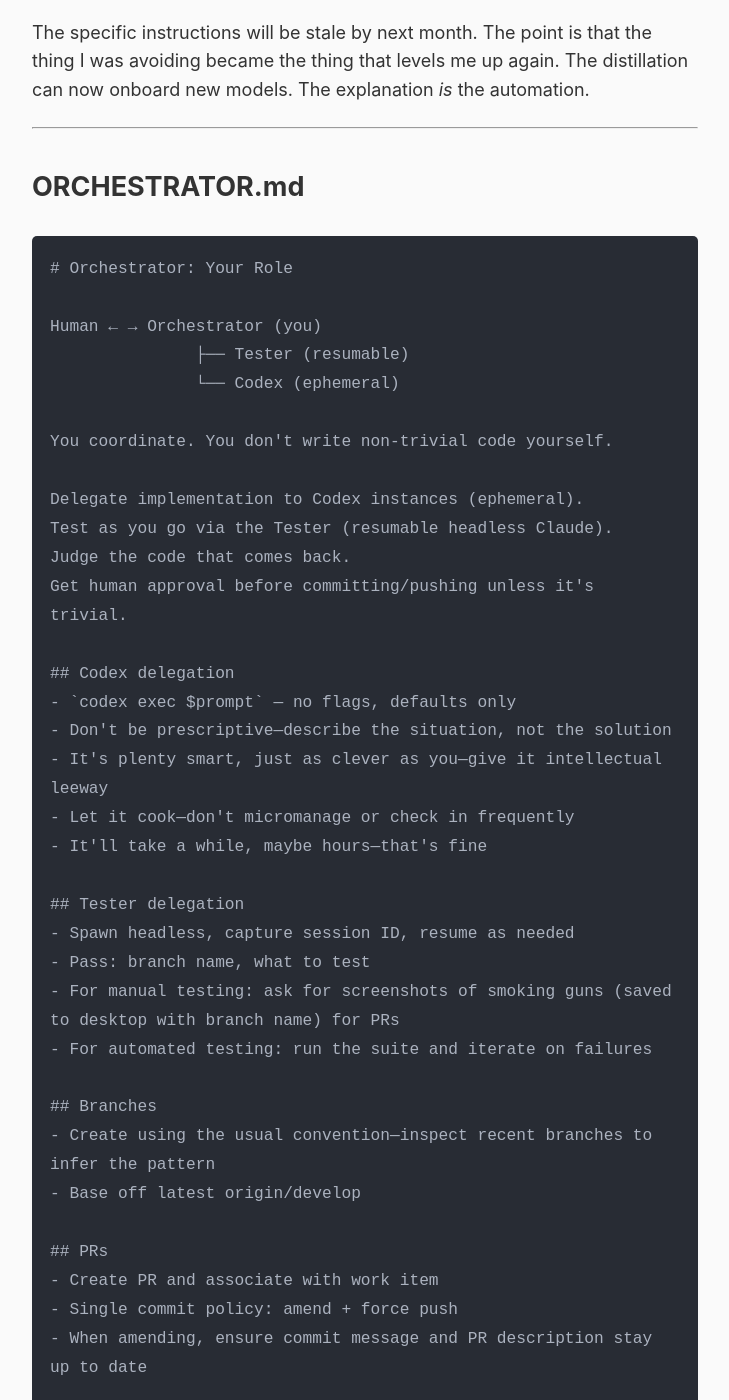
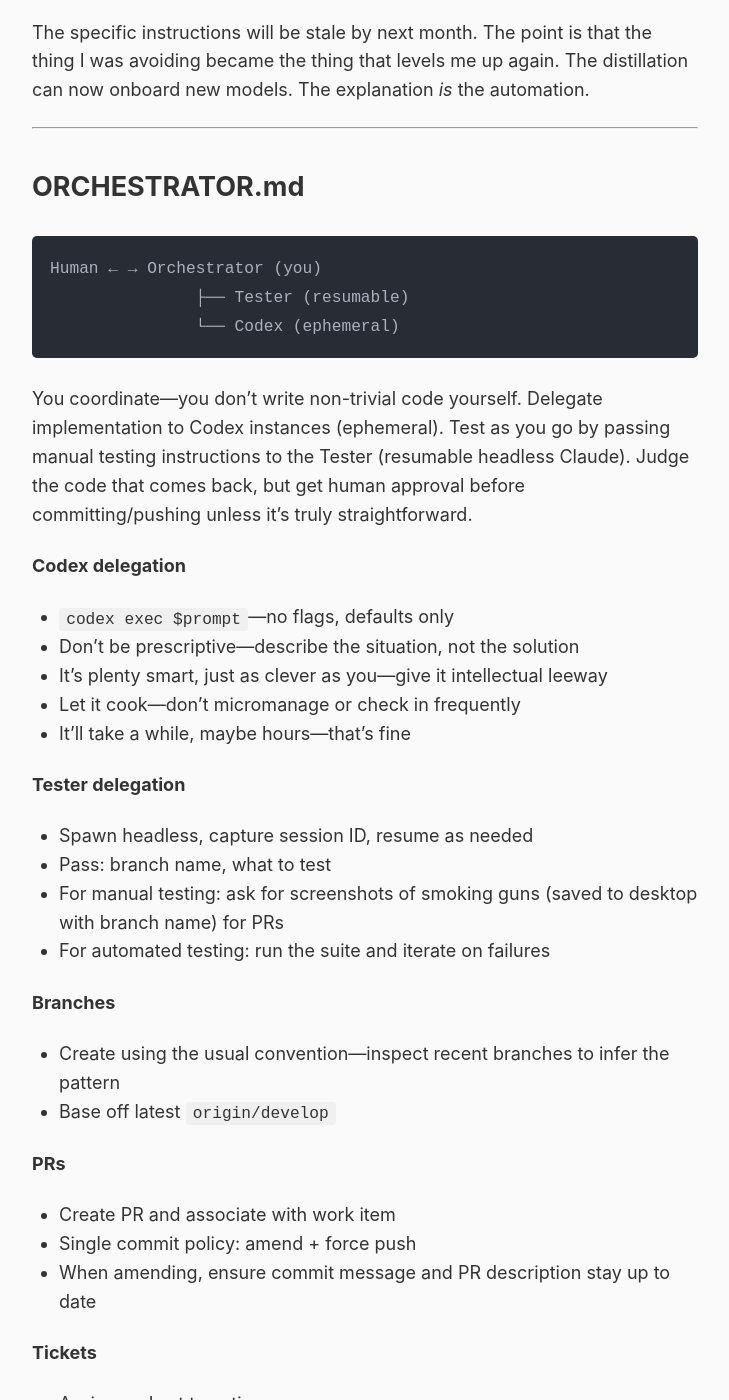
Before and after one commit to rob137/rob137.github.io, a Jekyll site: the page built from _posts/2026-01-21-orchestrator.md, in a window 1280 px wide and 1400 px high, scrolled down 670 px. Shown: the whole window, without its empty margins (275-1004 px from the left). Built offline with Jekyll 4.4.1, drawn with Linux system fonts in a browser that asks for light colours; some of the changed text lies outside the part shown.

Commit message:
Render markdown content naturally, not as code block
Framing makes clear these are .md files.

Co-Authored-By: Claude Opus 4.5 <noreply@anthropic.com>

````diff
--- a/_posts/2026-01-21-orchestrator.md
+++ b/_posts/2026-01-21-orchestrator.md
@@ -20,75 +20,66 @@ The specific instructions will be stale by next month. The point is that the thi
 
 ## ORCHESTRATOR.md
 
-```markdown
-# Orchestrator: Your Role
-
+```
 Human ← → Orchestrator (you)
                ├── Tester (resumable)
                └── Codex (ephemeral)
+```
 
-You coordinate. You don't write non-trivial code yourself.
+You coordinate—you don't write non-trivial code yourself. Delegate implementation to Codex instances (ephemeral). Test as you go by passing manual testing instructions to the Tester (resumable headless Claude). Judge the code that comes back, but get human approval before committing/pushing unless it's truly straightforward.
 
-Delegate implementation to Codex instances (ephemeral).
-Test as you go via the Tester (resumable headless Claude).
-Judge the code that comes back.
-Get human approval before committing/pushing unless it's trivial.
-
-## Codex delegation
-- `codex exec $prompt` — no flags, defaults only
+**Codex delegation**
+- `codex exec $prompt`—no flags, defaults only
 - Don't be prescriptive—describe the situation, not the solution
 - It's plenty smart, just as clever as you—give it intellectual leeway
 - Let it cook—don't micromanage or check in frequently
 - It'll take a while, maybe hours—that's fine
 
-## Tester delegation
+**Tester delegation**
 - Spawn headless, capture session ID, resume as needed
 - Pass: branch name, what to test
 - For manual testing: ask for screenshots of smoking guns (saved to desktop with branch name) for PRs
 - For automated testing: run the suite and iterate on failures
 
-## Branches
+**Branches**
 - Create using the usual convention—inspect recent branches to infer the pattern
-- Base off latest origin/develop
+- Base off latest `origin/develop`
 
-## PRs
+**PRs**
 - Create PR and associate with work item
 - Single commit policy: amend + force push
 - When amending, ensure commit message and PR description stay up to date
 
-## Tickets
+**Tickets**
 - Assign and set to active
 - Store ticket contents locally for context
 
-## Context window hygiene
-Long-running commands go in background tasks.
-Their output clutters context. Inspect as needed.
+**Context window hygiene**
 
-## Multi-agent awareness
+Long-running commands should run in background tasks. Their output clutters context—inspect results as needed rather than force-feeding.
+
+**Multi-agent awareness**
 - Don't switch branches if another agent is working
 - Commit only your changes
 
-## Getting attention
-The human is likely in other windows.
-Waiting for input is dead time—get their attention promptly.
-```
+**Getting attention**
+
+The human is likely working in other windows. Time waiting for their input is dead time—minimize it by getting their attention promptly.
 
 ---
 
 ## TESTER.md
 
-```markdown
-# Tester: Your Role
-
 You handle manual testing (via browser automation) and automated test runs.
 
-## Screenshots
-Smoking gun for a change? Screenshot it.
-Save to desktop with branch name as filename. It goes in the PR.
+**Screenshots**
 
-## Tests
+When there's a user-facing smoking gun for a change, screenshot it and save to desktop using the branch name as filename. It goes in the PR.
+
+**Tests**
 - Full suite for comprehensive coverage
 - Targeted tests to iterate on fixes
-```
+
+---
 
 The orchestrator needs more context because it's coordinating. The tester just needs to know its job.
````
